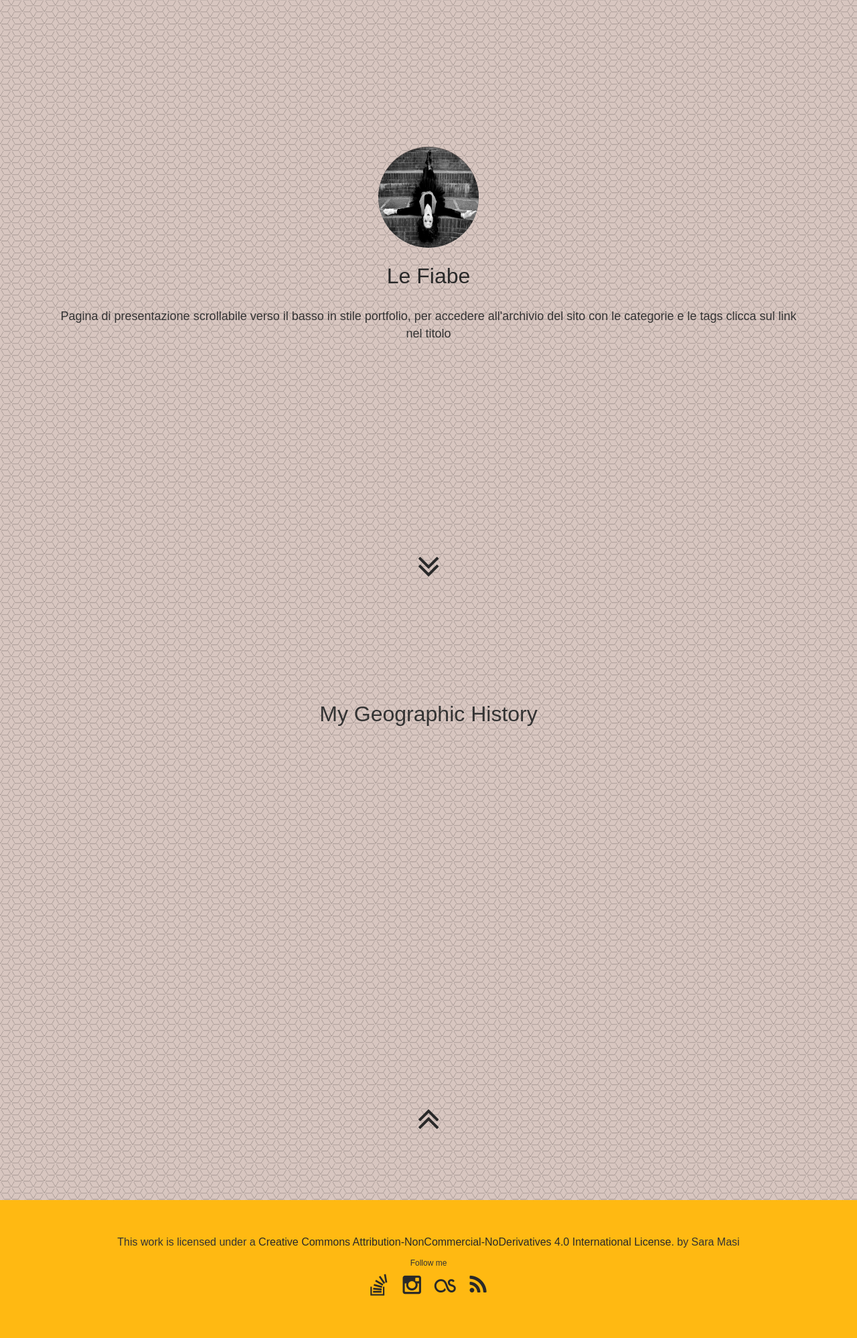
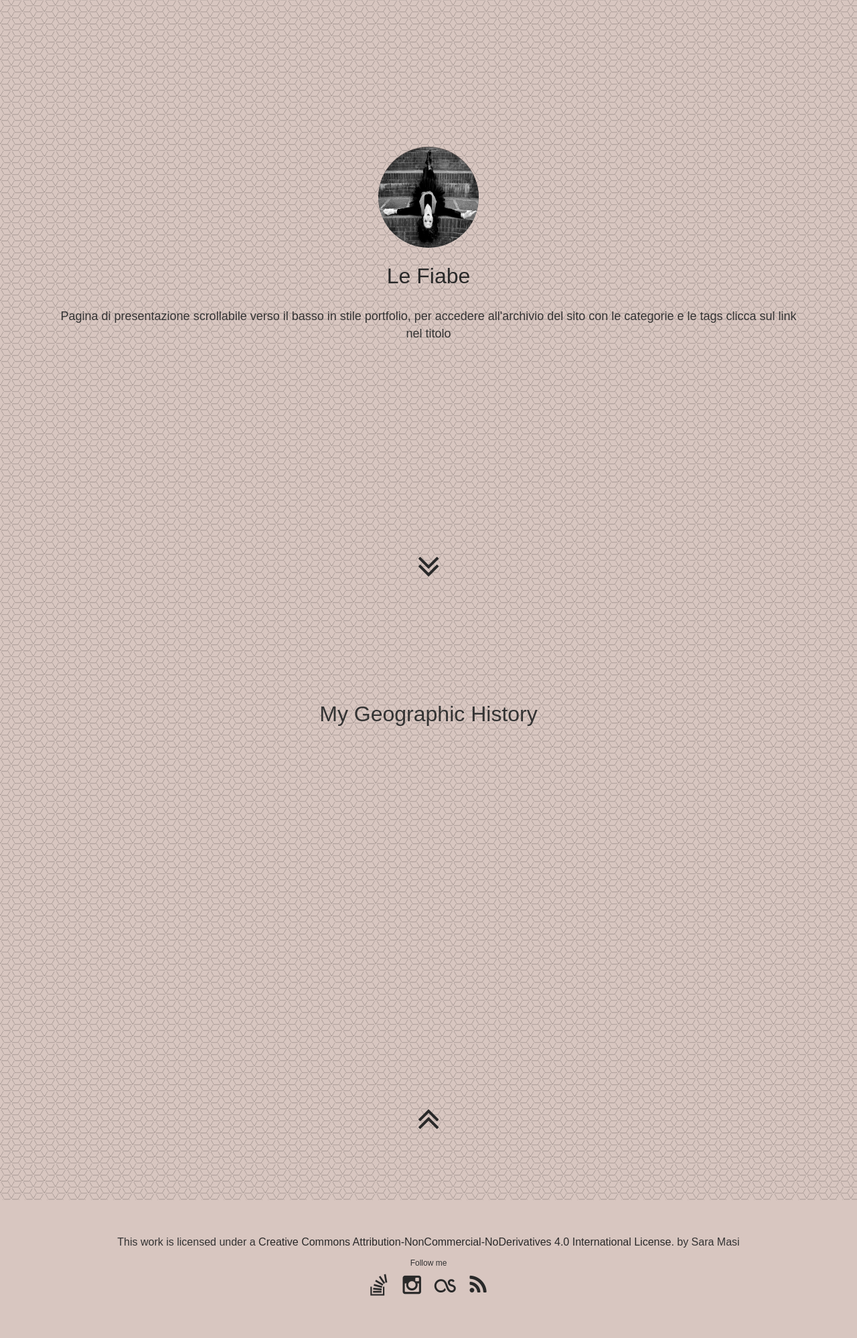
Before and after one commit to saramasi/saramasi.github.io, a Jekyll site: the page built from index.html, in a window 1280 px wide. Shown: the whole page at 67% size. Built offline with Jekyll 4.4.1, drawn with Linux system fonts in a browser that asks for light colours; some web fonts are replaced; a script that is not in the unit is left out.

Commit message:
anche il footer

```diff
--- a/css/theme.scss
+++ b/css/theme.scss
@@ -39,7 +39,8 @@ $post-panel-color: #f2bd42; //ocra
 
 $navbar-color: #ffb912; //ocra scuro
 
-$footer-background-color: #ffb912; //ocra scuro
+//$footer-background-color: #ffb912; //ocra scuro
+$footer-background-color: #d8c6c0; //marroncino
 //$footer-background-color: #292c2f;
 
 $social-links-color: #292929;
```
